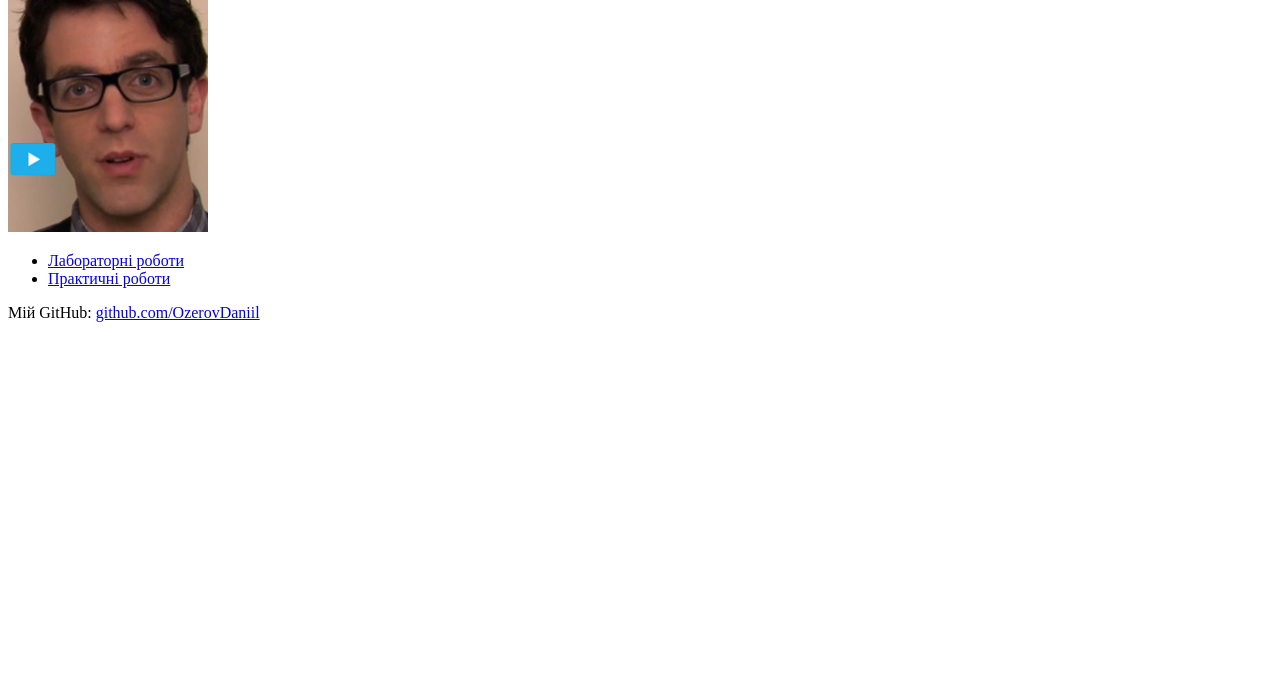
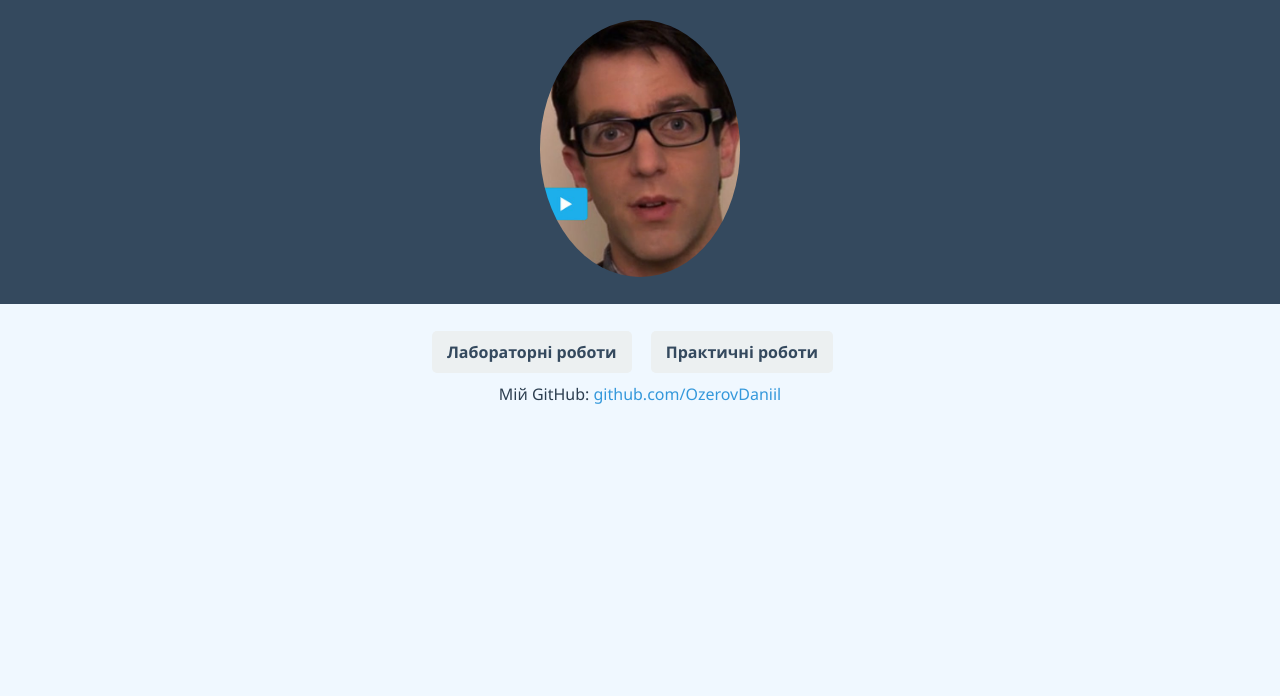
Before and after one commit to OzerovDaniil/HTML, a plain HTML site: page index.html in a window 1280 px wide. Shown: the part 104-800 px from the top of the page. Drawn offline with Linux system fonts and the light colour scheme; files whose address does not match are found by name.

Commit message:
Update index.html

```diff
--- a/index.html
+++ b/index.html
@@ -4,7 +4,7 @@
     <meta charset="UTF-8">
     <meta name="viewport" content="width=device-width, initial-scale=1.0">
     <title>Ozerov_daniiltipo</title>
-    <link rel="stylesheet" href="C:\HTML\style.css">
+    <link rel="stylesheet" href="style.css">
 </head>
 <body>
     <header>
```
